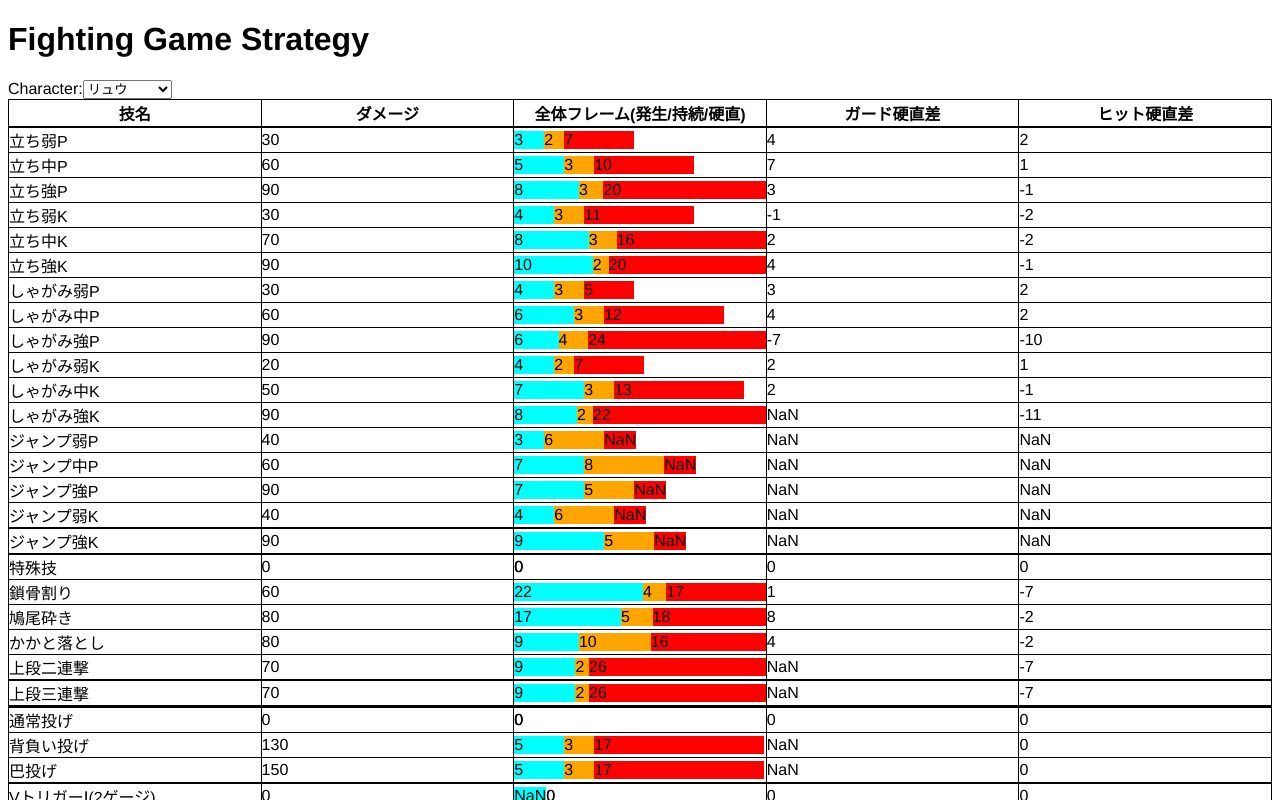
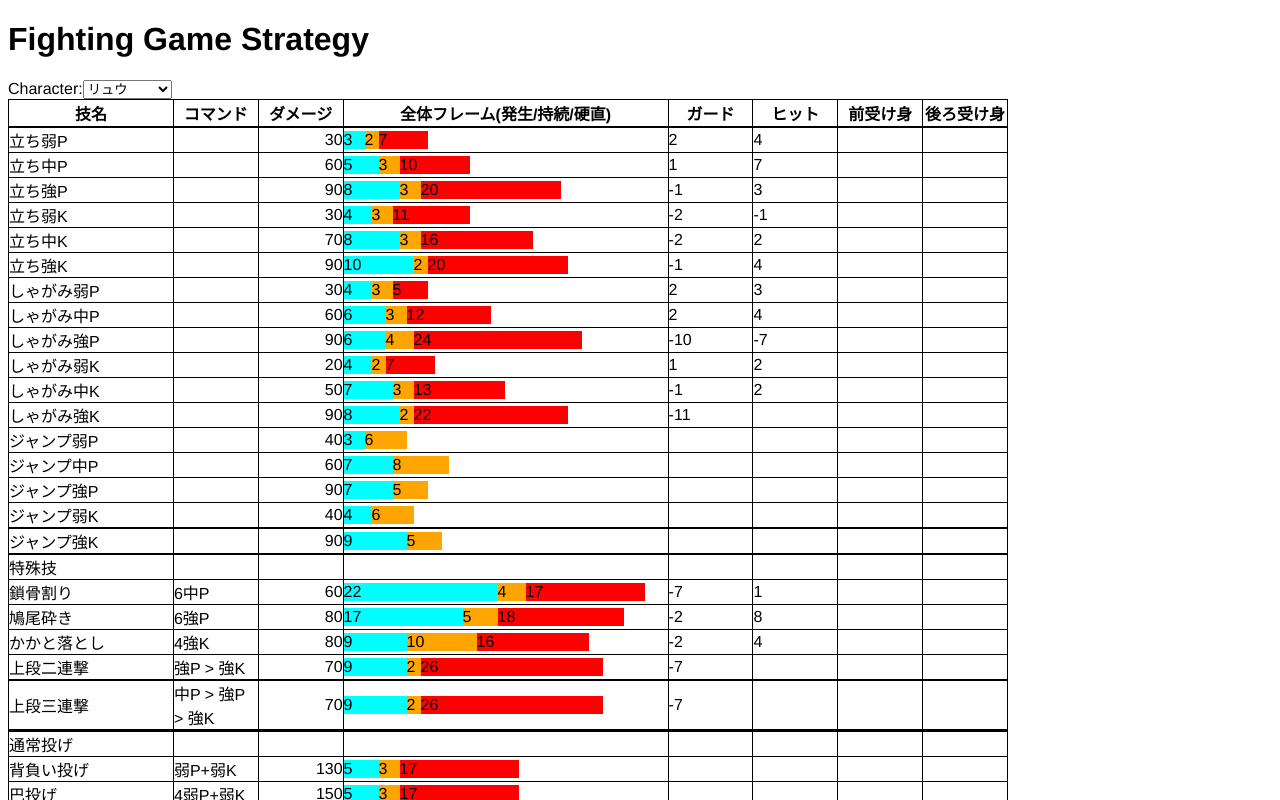
Before and after one commit to ydoi/fighting-game-strategy, a React app: page / in a window 1280 px wide. Shown: the top 800 px of the page. Built offline with nearby package versions, Linux system fonts and the light colour scheme.

Commit message:
[add]項目追加

```diff
--- a/src/components/FrameDataTable.css
+++ b/src/components/FrameDataTable.css
@@ -1,7 +1,7 @@
 .FrameDataTable__table {
   border-collapse: collapse;
   table-layout: fixed;
-  width: 100%;
+  width: 1000px;
 }
 
 .FrameDataTable__table td {
@@ -16,6 +16,26 @@
   display: flex;
 }
 
+.FrameData__table-th--name {
+  width: 10%;
+}
+
+.FrameData__table-th--command {
+  width: 5%;
+}
+
+.FrameData__table-th--number {
+  width: 5%;
+}
+
+.FrameData__table-th--overall {
+  width: 20%;
+}
+
+.FrameData__table-td--number {
+  text-align: right;
+}
+
 .FrameData__table-span--generate {
   background-color: aqua;
 }
--- a/src/components/FrameDataTable.tsx
+++ b/src/components/FrameDataTable.tsx
@@ -4,6 +4,7 @@ import "./FrameDataTable.css";
 
 export type SkillData = {
   name: string;
+  command: string;
   damage: number;
   // gauge: number;
   generateFrame: number;
@@ -11,6 +12,8 @@ export type SkillData = {
   stiffnessFrame: number;
   hitFrame: number;
   guardFrame: number;
+  passiveFrame: number;
+  backPassiveFrame: number;
 }
 
 type Props = {
@@ -20,41 +23,46 @@ type Props = {
 export const FrameDataTable = (props: Props) => {
   const frameWidth = (frame) => {
     return {
-      width: `${frame * 10}px`,
+      width: `${frame * 7}px`,
     };
   };
   return (
     <table className="FrameDataTable__table">
       <tr>
-        <th>技名</th>
+        <th className="FrameData__table-th--name">技名</th>
         {/* <th>属性</th> */}
-        {/* <th>コマンド</th> */}
-        <th>ダメージ</th>
+        <th className="FrameData__table-th--command">コマンド</th>
+        <th className="FrameData__table-th--number">ダメージ</th>
         {/* <th>スタン値</th> */}
         {/* <th>ゲージ増加</th> */}
         {/* <th>キャンセル</th> */}
-        <th>全体フレーム(発生/持続/硬直)</th>
-        <th>ガード硬直差</th>
-        <th>ヒット硬直差</th>
+        <th className="FrameData__table-th--overall">全体フレーム(発生/持続/硬直)</th>
+        <th className="FrameData__table-th--number">ガード</th>
+        <th className="FrameData__table-th--number">ヒット</th>
         {/* <th>Vトリガーキャンセル硬直差</th> */}
         {/* <th>Vトリガーヒット硬直差</th> */}
+        <th className="FrameData__table-th--number">前受け身</th>
+        <th className="FrameData__table-th--number">後ろ受け身</th>
       </tr>
       { props.skillDatas.map(s =>
         {
           return (
             <tr>
               <td>{ s.name }</td>
-              <td>{ s.damage }</td>
+              <td>{ s.command }</td>
+              <td className="FrameData__table-td--number">{ s.damage || '' }</td>
               {/* <td>{ s.gauge }</td> */}
               <td>
                 <div className="Overall-frame__container">
-                  <div className="FrameData__table-span--generate" style={ frameWidth(s.generateFrame) }>{ s.generateFrame }</div>
-                  <div className="FrameData__table-span--continuous" style={ frameWidth(s.continuousFrame) }>{ s.continuousFrame }</div>
-                  <div className="FrameData__table-span--stiffness" style={ frameWidth(s.stiffnessFrame) }>{ s.stiffnessFrame }</div>
+                  <div className="FrameData__table-span--generate" style={ frameWidth(s.generateFrame) }>{ s.generateFrame || '' }</div>
+                  <div className="FrameData__table-span--continuous" style={ frameWidth(s.continuousFrame) }>{ s.continuousFrame || '' }</div>
+                  <div className="FrameData__table-span--stiffness" style={ frameWidth(s.stiffnessFrame) }>{ s.stiffnessFrame || '' }</div>
                 </div>
               </td>
-              <td>{ s.hitFrame }</td>
-              <td>{ s.guardFrame }</td>
+              <td>{ s.guardFrame || '' }</td>
+              <td>{ s.hitFrame || '' }</td>
+              <td>{ s.passiveFrame || ''}</td>
+              <td>{ s.backPassiveFrame || '' }</td>
             </tr>
           )
         })
--- a/src/components/pages/App.tsx
+++ b/src/components/pages/App.tsx
@@ -31,12 +31,15 @@ const generateProps = (character) => {
     if (index === 17) return lineData;
     return {
       name: line[0],
+      command: line[1],
       damage: Number(line[7]),
       generateFrame: Number(line[2]),
       continuousFrame: Number(line[3]),
       stiffnessFrame: Number(line[4]),
       hitFrame: Number(line[5]),
       guardFrame: Number(line[6]),
+      passiveFrame: Number(line[15]),
+      backPassiveFrame: Number(line[16]),
     }
   });
 }
```
